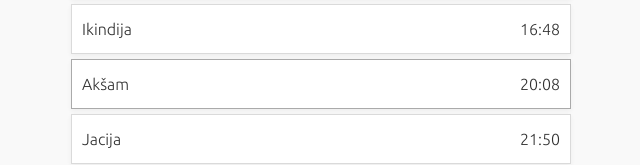
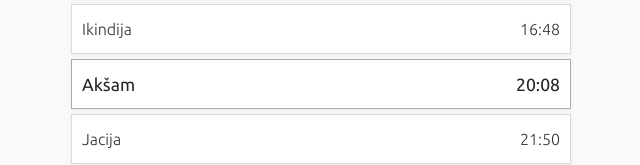
Before and after one commit to dev387/vaktija-react, a React (Create React App) app: page / in a window 1280 px wide. Shown: the part 216-381 px from the top of the page, without its empty margins (319-959 px from the left). Built offline with nearby package versions, Linux system fonts and the light colour scheme.

Commit message:
Style active prayer

```diff
--- a/src/styles/prayer.scss
+++ b/src/styles/prayer.scss
@@ -13,5 +13,8 @@
 
   &.active {
     border-color: #aaa;
+    color: #272727;
+    font-size: 1.1em;
+    font-weight: normal;
   }
 }
```
